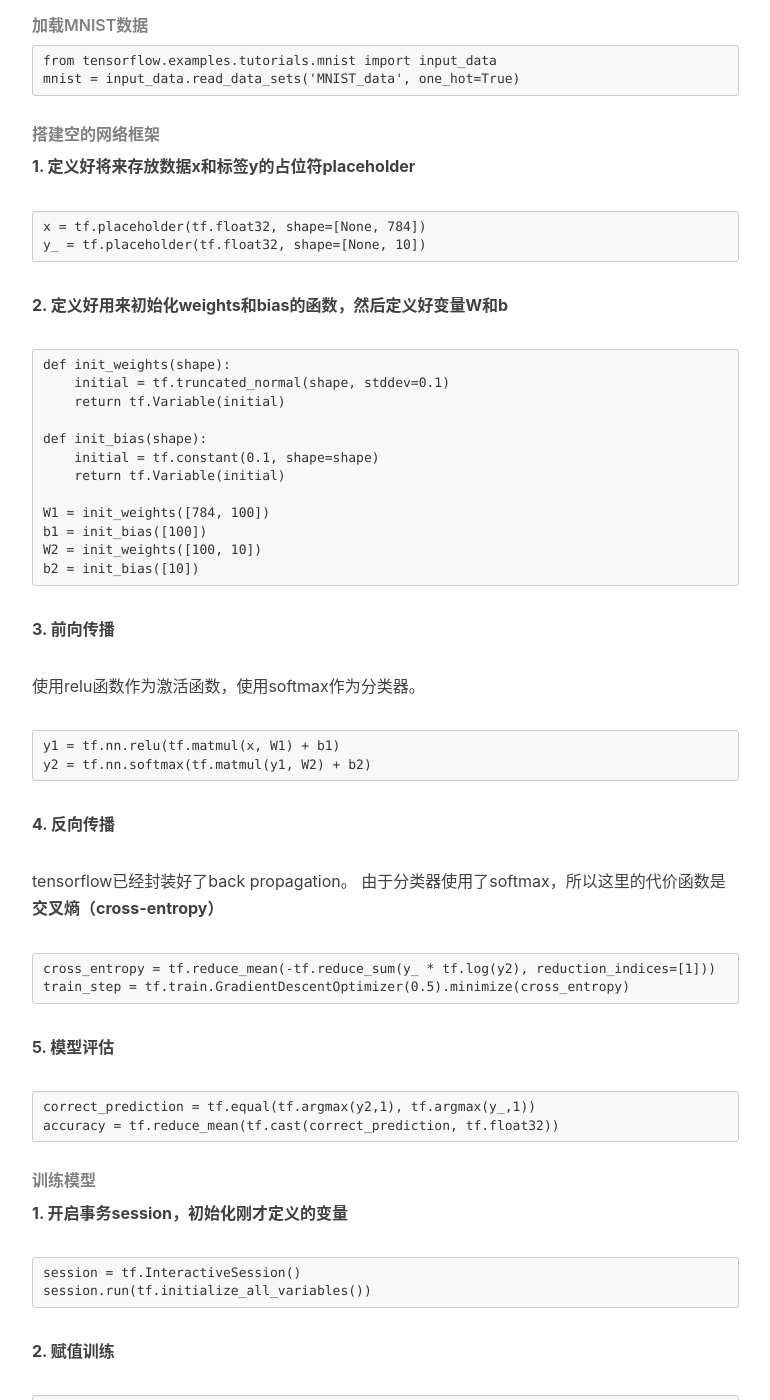
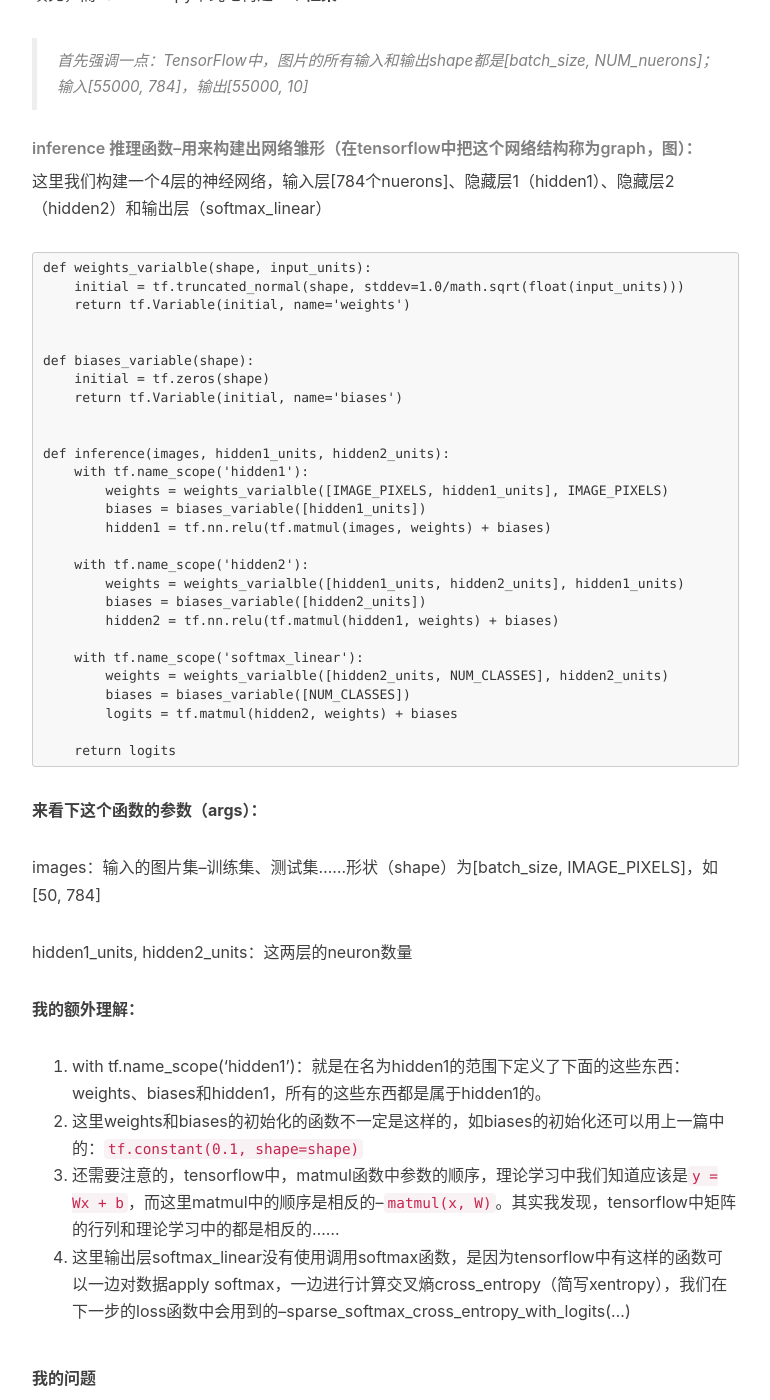
Before and after one commit to ShengleiH/ShengleiH.github.io, a Jekyll site: the page built from _posts/2016-11-09-maching-learning-tensorflow-2.markdown, in a window 1280 px wide and 1400 px high, scrolled down 858 px. Shown: the whole window, without its empty margins (233-1003 px from the left). Built offline with Jekyll 4.4.1, drawn with Linux system fonts in a browser that asks for light colours; nearby versions of some CDN libraries; comment, search, counter and statistics services are not loaded; some of the changed text lies outside the part shown.

Commit message:
update posts

````diff
--- a/_posts/2016-11-09-maching-learning-tensorflow-2.markdown
+++ b/_posts/2016-11-09-maching-learning-tensorflow-2.markdown
@@ -1,137 +1,85 @@
 ---
 layout: post
-title:  "使用TensorFlow搭建最简单的全连接神经网络"
-date:   2016-11-05 11:49:45 +0200
+title:  "使用TensorFlow搭建结构化的全连接神经网络"
+date:   2016-11-09 22:15:50 +0200
 categories: jekyll update
 ---
 
-前几天看了TensorFlow，今天把之前写的“三层全连接神经网络”重新写了一遍，然后发现了一个问题，最后自己解决啦～
+上一篇中的全连接神经网络上是不具有代码重用性的，这样零散的结构不太符合object-oriented规范。今天照着tutorial里给的代码重写了一遍，理解了其中的一些，还有一些依旧难以理解，可能是对python语法也不太熟悉的缘故。
 
-[3层全连接网络完整代码][]
+先把自己理解了的写下来，即使花费宝贵的半小时睡眠时间也得写下来，今日事今日毕！
 
-[3层全连接网络完整代码]: https://github.com/ShengleiH/machine_learning/blob/master/naiveNN.py
+[封装的全连接网络完整代码][]
+
+[封装的全连接网络完整代码]: https://github.com/ShengleiH/machine_learning/tree/master/tensorflow/tutorials/encapsulatedFNN
 
 
-#### 神经网络的搭建
+#### 神经网络框架搭建
 
-###### 导入tensorflow包：
-这要是不导入怎么用啊？！
+这一步在naiveFNN.py中完成，这里面没有任何数据，所有的数据都在fully_connected_feed.py中填充，而naiveFNN.py单纯地构建一个**框架**
+
+> 首先强调一点：TensorFlow中，图片的所有输入和输出shape都是[batch\_size, NUM\_nuerons]；输入[55000, 784]，输出[55000, 10]
+
+###### inference 推理函数--用来构建出网络雏形（在tensorflow中把这个网络结构称为graph，图）：
+
+这里我们构建一个4层的神经网络，输入层[784个nuerons]、隐藏层1（hidden1）、隐藏层2（hidden2）和输出层（softmax_linear）
 
 ```
-import tensorflow as tf
+def weights_varialble(shape, input_units):
+    initial = tf.truncated_normal(shape, stddev=1.0/math.sqrt(float(input_units)))
+    return tf.Variable(initial, name='weights')
+
+
+def biases_variable(shape):
+    initial = tf.zeros(shape)
+    return tf.Variable(initial, name='biases')
+
+
+def inference(images, hidden1_units, hidden2_units):
+    with tf.name_scope('hidden1'):
+        weights = weights_varialble([IMAGE_PIXELS, hidden1_units], IMAGE_PIXELS)
+        biases = biases_variable([hidden1_units])
+        hidden1 = tf.nn.relu(tf.matmul(images, weights) + biases)
+
+    with tf.name_scope('hidden2'):
+        weights = weights_varialble([hidden1_units, hidden2_units], hidden1_units)
+        biases = biases_variable([hidden2_units])
+        hidden2 = tf.nn.relu(tf.matmul(hidden1, weights) + biases)
+
+    with tf.name_scope('softmax_linear'):
+        weights = weights_varialble([hidden2_units, NUM_CLASSES], hidden2_units)
+        biases = biases_variable([NUM_CLASSES])
+        logits = tf.matmul(hidden2, weights) + biases
+
+    return logits
 ```
 
-###### 加载MNIST数据
+**来看下这个函数的参数（args）：**
+
+images：输入的图片集--训练集、测试集......形状（shape）为[batch\_size, IMAGE\_PIXELS]，如[50, 784]
+
+hidden1\_units, hidden2\_units：这两层的neuron数量
+
+**我的额外理解：**
+
+1. with tf.name_scope('hidden1')：就是在名为hidden1的范围下定义了下面的这些东西：weights、biases和hidden1，所有的这些东西都是属于hidden1的。
+2. 这里weights和biases的初始化的函数不一定是这样的，如biases的初始化还可以用上一篇中的：```tf.constant(0.1, shape=shape)```
+3. 还需要注意的，tensorflow中，matmul函数中参数的顺序，理论学习中我们知道应该是```y = Wx + b```，而这里matmul中的顺序是相反的--```matmul(x, W)```。其实我发现，tensorflow中矩阵的行列和理论学习中的都是相反的......
+4. 这里输出层softmax\_linear没有使用调用softmax函数，是因为tensorflow中有这样的函数可以一边对数据apply softmax，一边进行计算交叉熵cross_entropy（简写xentropy），我们在下一步的loss函数中会用到的--sparse\_softmax\_cross\_entropy\_with\_logits(...)
+
+**我的问题**
+
+name_scope中定义的变量可以在这个范围之外被读取到吗？如果说不能，那么上面代码中，```return logits```是怎么来的？如果说能，那么上面代码中，hidden1和hidden2中都有weights和biases这可怎么区分啊？？？
+
+###### loss 损失函数--用来向雏形图中添加“损失操作”
 
 ```
-from tensorflow.examples.tutorials.mnist import input_data
-mnist = input_data.read_data_sets('MNIST_data', one_hot=True)
+def loss(logits, labels):
+    labels = tf.to_int64(labels)
+    cross_entropy = tf.nn.sparse_softmax_cross_entropy_with_logits(logits, labels, name='xentropy')
+    loss = tf.reduce_mean(cross_entropy, name='xentropy_mean')
+    return loss
 ```
 
-###### 搭建空的网络框架
-
-**1. 定义好将来存放数据x和标签y的占位符placeholder**
-
-```
-x = tf.placeholder(tf.float32, shape=[None, 784])
-y_ = tf.placeholder(tf.float32, shape=[None, 10])
-```
-
-**2. 定义好用来初始化weights和bias的函数，然后定义好变量W和b**
-
-```
-def init_weights(shape):
-    initial = tf.truncated_normal(shape, stddev=0.1)
-    return tf.Variable(initial)
-
-def init_bias(shape):
-    initial = tf.constant(0.1, shape=shape)
-    return tf.Variable(initial)
-
-W1 = init_weights([784, 100])
-b1 = init_bias([100])
-W2 = init_weights([100, 10])
-b2 = init_bias([10])
-```
-
-**3. 前向传播**
-
-使用relu函数作为激活函数，使用softmax作为分类器。
-
-```
-y1 = tf.nn.relu(tf.matmul(x, W1) + b1)
-y2 = tf.nn.softmax(tf.matmul(y1, W2) + b2)
-```
-
-**4. 反向传播**
-
-tensorflow已经封装好了back propagation。
-由于分类器使用了softmax，所以这里的代价函数是**交叉熵（cross-entropy）**
-
-```
-cross_entropy = tf.reduce_mean(-tf.reduce_sum(y_ * tf.log(y2), reduction_indices=[1]))
-train_step = tf.train.GradientDescentOptimizer(0.5).minimize(cross_entropy)
-```
-
-**5. 模型评估**
-
-```
-correct_prediction = tf.equal(tf.argmax(y2,1), tf.argmax(y_,1))
-accuracy = tf.reduce_mean(tf.cast(correct_prediction, tf.float32))
-```
-
-###### 训练模型
-
-**1. 开启事务session，初始化刚才定义的变量**
-
-```
-session = tf.InteractiveSession()
-session.run(tf.initialize_all_variables())
-```
-
-**2. 赋值训练**
-
-```
-for i in range(1000):
-    batch = mnist.train.next_batch(100)
-    train_step.run(feed_dict={x: batch[0], y_: batch[1]})
-```
-
-###### 测试模型
-
-```
-print(accuracy.eval(feed_dict={x: mnist.test.images, y_: mnist.test.labels}))
-```
-
-#### 我遇到的问题（解决了）
-
-我发现的一个问题。
-
-每次在学习神经网络的时候，最搞不清楚的就是矩阵的维度，到底是nm？还是mn？这次在TensorFlow的代码中，也着实让我混乱了一把，因为它和我们理论学习中矩阵的维度是相反的！！！
-
-在这里我们搭建了一个3层的全连接神经网络：第一层输入层有784个nueron（即一张图片为28*28像素的）；第二层隐藏层有100个nueron（自己设置的，无所谓吧，应该）；第三层输出层有10个neuron（即标签的数量0--9，10个数字）
-
-于是在理论学习中，从输入层到隐藏层，我们会把**输入图像矩阵**设置为**784乘m**；**权重矩阵**设置成**100乘784**。
-
-然而我们可以在代码中看到，TensorFlow是这样设置的：
-
-```
-x = tf.placeholder(tf.float32, shape=[None, 784])
-y_ = tf.placeholder(tf.float32, shape=[None, 10])
-W1 = init_weights([784, 100])
-```
-
-也就是说，TensorFlow中把**输入图像矩阵**设置为**m乘784**；**权重矩阵**设置成**784乘100**,明显的，它的维度和我们理论学习中的是**相反的**！！！
-
-
-那么我们在看**模型评估**这里：
-
-```
-correct_prediction = tf.equal(tf.argmax(y2,1), tf.argmax(y_,1))
-```
-
-argmax函数是把指定维度中最大的那一个的index返回。
-
-前面代码中定义的placeholders中y\_的shape是[None, 10]，也就是说y\_的第一维度在TensorFlow中表示数据的index，第二维度才是计算出来的10个label的值呀。而在模型评估中，用了tf.argmax(y\_, 1)，就是说对y_的第一维度取最大值？！这不就错了？不应该使用第二维度吗？即tf.argmax(y\_, 2)？
-
-然后我就试了一下tf.argmax(y\_, 2)，报错了！！！说“这个维度的取值在[0,2)”，于是，我明白了！TensorFlow中维度是从0开始算的！！！**很好，这相当程序员！！！**
+----
+明天继续更......
````
